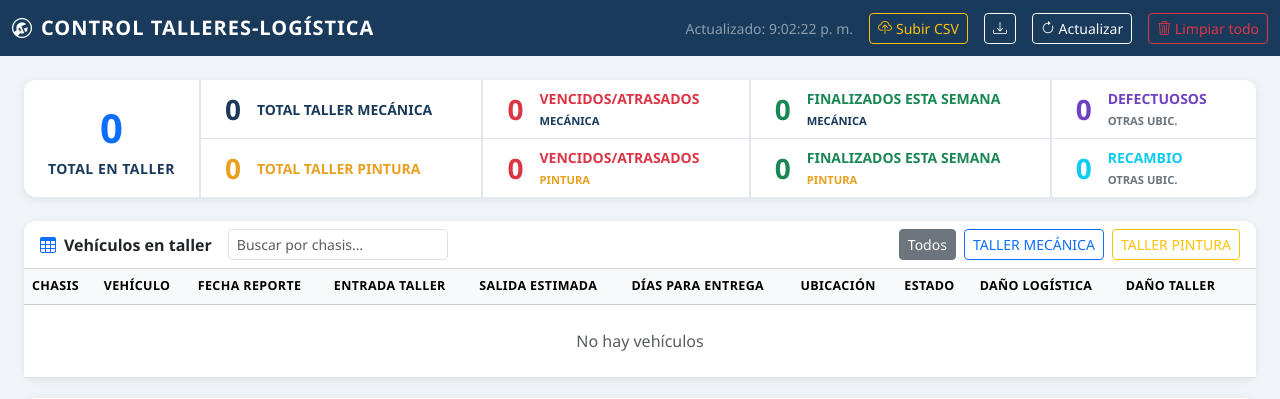
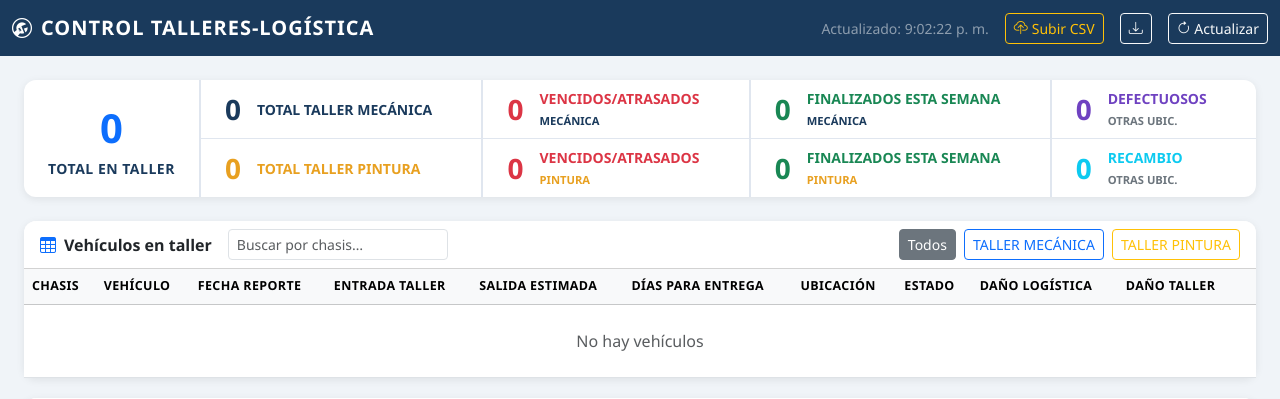
Before and after one commit to Jeaustin288/taller-tracker, a Flask app: page / in a window 1280 px wide. Shown: the top 399 px of the page. Run offline with Flask 3, Linux system fonts and the light colour scheme; data that the repository does not hold is empty; some libraries are stand-ins or nearby versions.

Commit message:
chore: quitar botón Limpiar todo del navbar

```diff
--- a/taller_tracker/templates/index.html
+++ b/taller_tracker/templates/index.html
@@ -90,9 +90,6 @@
       </button>
       <button class="btn btn-sm btn-outline-light" onclick="loadVehiculos();loadDefectuosos()">
         <i class="bi bi-arrow-clockwise"></i> Actualizar
-      </button>
-      <button class="btn btn-sm btn-outline-danger" onclick="limpiarTodo()" title="Borrar todos los datos y empezar de cero">
-        <i class="bi bi-trash3"></i> Limpiar todo
       </button>
     </div>
   </div>
```
